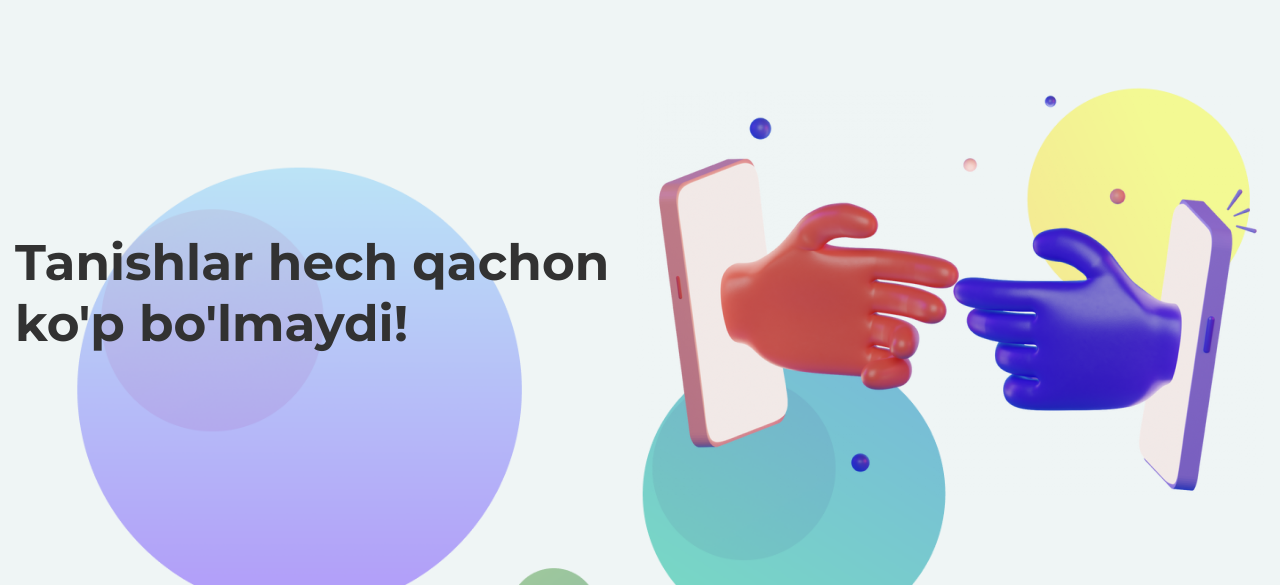
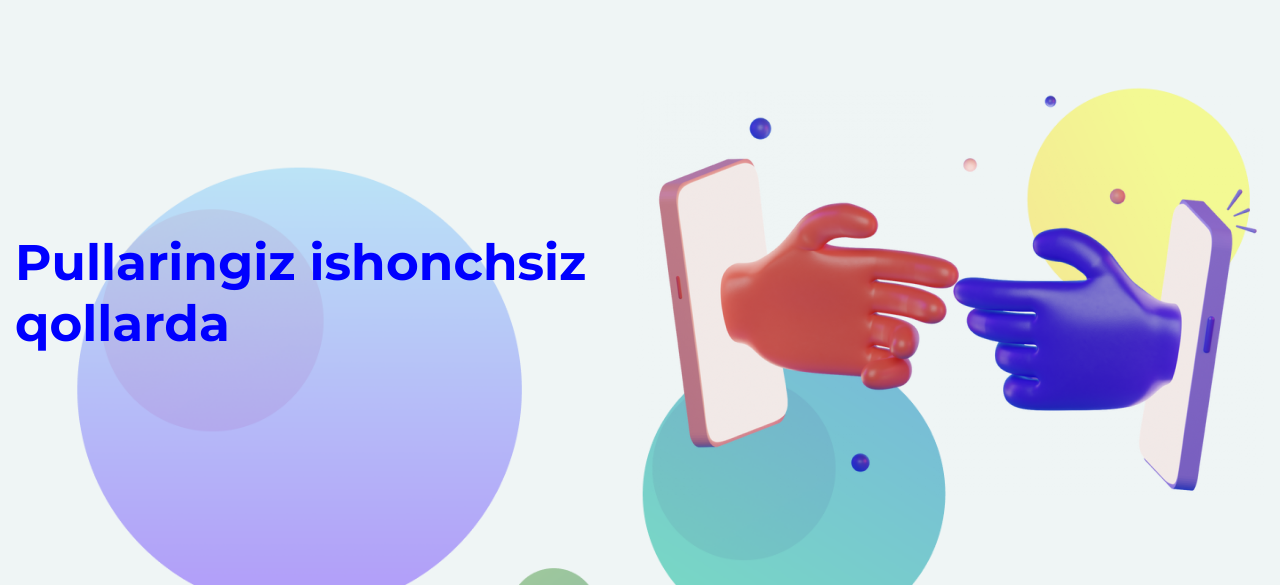
Before and after one commit to abdusamadd/tanish-bilish-bank, a plain HTML site: page index.html in a window 1280 px wide. Shown: the part 87-672 px from the top of the page. Drawn offline with Linux system fonts and the light colour scheme.

Commit message:
title color

```diff
--- a/index.html
+++ b/index.html
@@ -29,7 +29,7 @@
         <section class="intro">
             <div class="container intro__container">
                 <div class="intro__content">
-                    <h1 class="intro__title">Tanishlar hech qachon ko'p bo'lmaydi!</h1>
+                    <h1 class="intro__title">Pullaringiz ishonchsiz qollarda</h1>
                     <img src="images/hands.png" alt="">
                 </div>
                 <div class="intro__app">
--- a/style/style.css
+++ b/style/style.css
@@ -96,7 +96,7 @@ body {
 }
 
 .intro__title {
-    color: #323232;
+    color: blue;
     font-size: 50px;
     line-height: 61px;
 }
```
